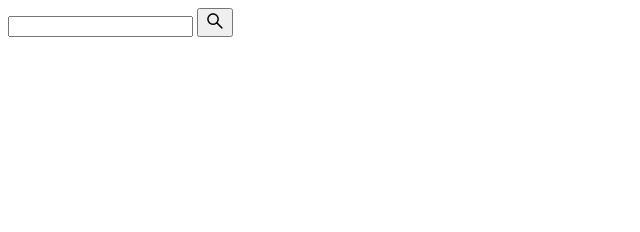
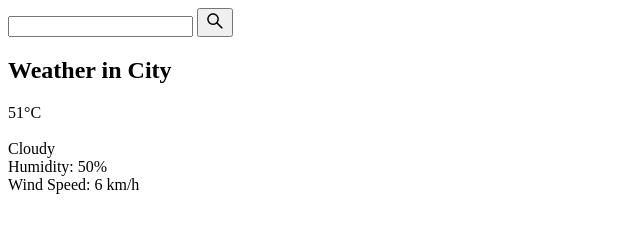
Before and after one commit to johnlombardi389/weather-app, a plain HTML site: page index.html in a window 1280 px wide. Shown: the whole page, without its empty margins (0-640 px from the left). Drawn offline with Linux system fonts and the light colour scheme.

Commit message:
Added weather section where temp, humidity, and wind speed will be displayed

```diff
--- a/index.html
+++ b/index.html
@@ -29,6 +29,14 @@
           </svg>
         </button>
       </div>
+      <div class="weather">
+        <h2 class="city">Weather in City</h2>
+        <div class="temp">51°C</div>
+        <img src="" alt="" class="icon" />
+        <div class="description">Cloudy</div>
+        <div class="humidity">Humidity: 50%</div>
+        <div class="wind">Wind Speed: 6 km/h</div>
+      </div>
     </div>
   </body>
 </html>
```
